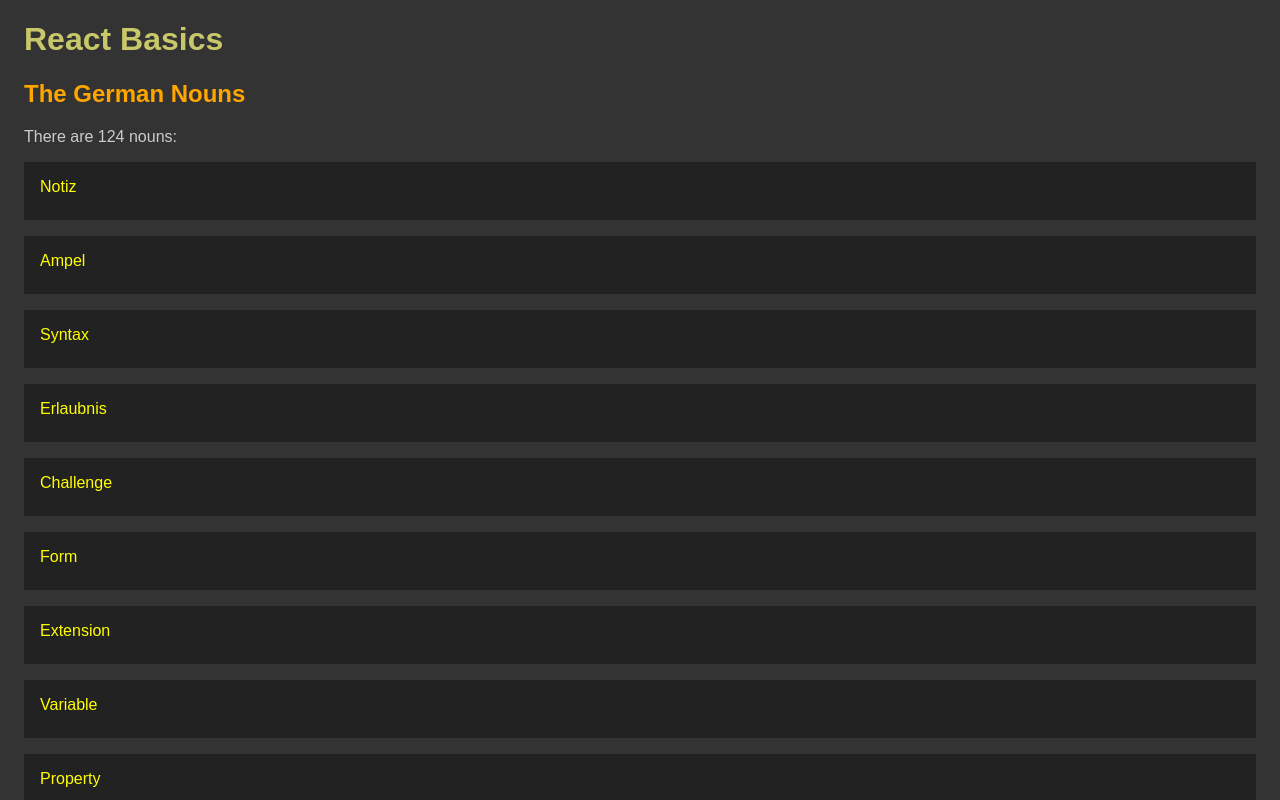
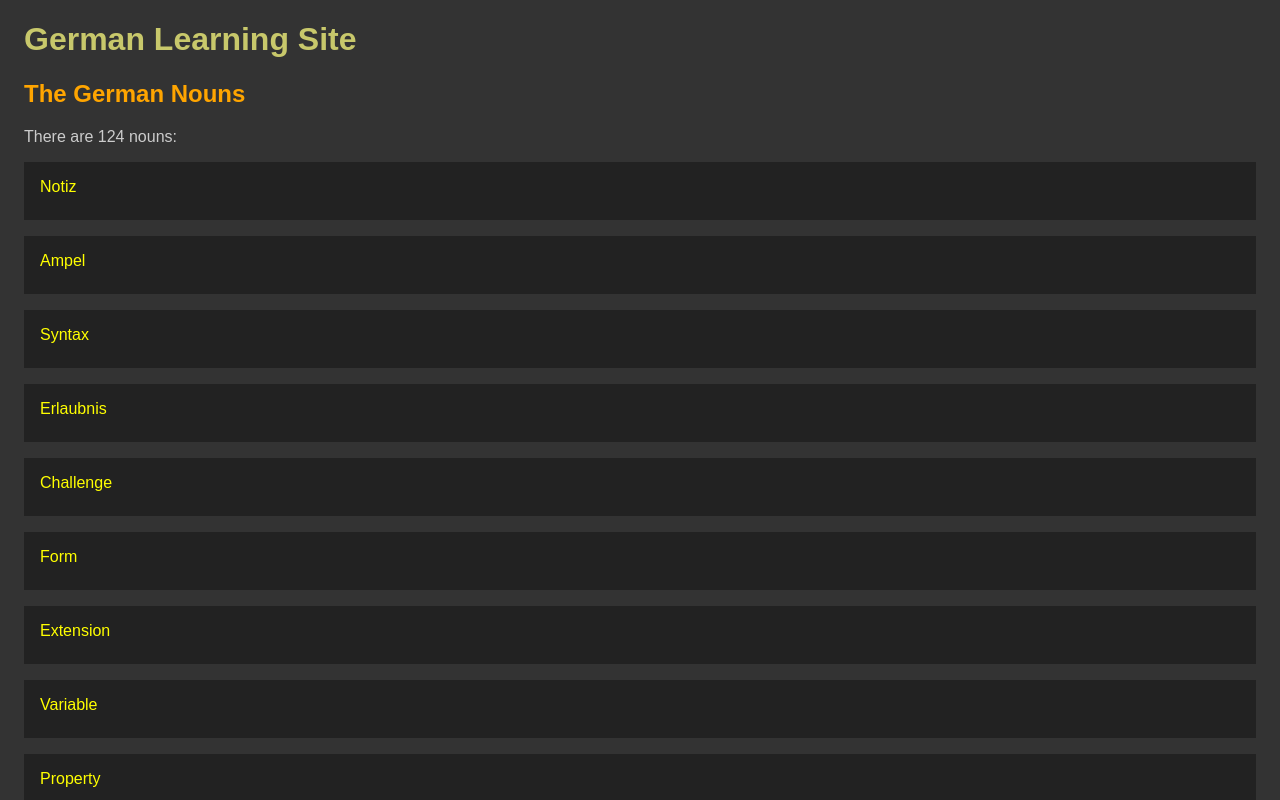
Before and after one commit to edwardtanguay/et001-react-basics, a React (Vite) app: page / in a window 1280 px wide. Shown: the top 800 px of the page. Built offline with nearby package versions, Linux system fonts and the light colour scheme.

Commit message:
sectiontitle screated

```diff
--- a/src/App.tsx
+++ b/src/App.tsx
@@ -1,5 +1,5 @@
 import './App.scss';
-import { AppTitle } from './components/AppTitle';
+import { AppTitle } from './components/SectionTitle';
 import { Nouns } from './components/Nouns';
 import { useContext } from 'react';
 import { AppContext } from './AppContext';
--- a/src/AppContext.tsx
+++ b/src/AppContext.tsx
@@ -26,7 +26,7 @@
 export const AppProvider: React.FC<IAppProvider> = ({ children }) => {
 	const [nouns, setNouns] = useState(_nouns);
 
-	const appTitle = 'React Basics';
+	const appTitle = 'German Learning Site';
 
 	return (
 		<AppContext.Provider
```
Also changed, not shown: dev/notes.txt, src/components/SectionTitle.tsx (renamed from src/components/AppTitle.tsx).
